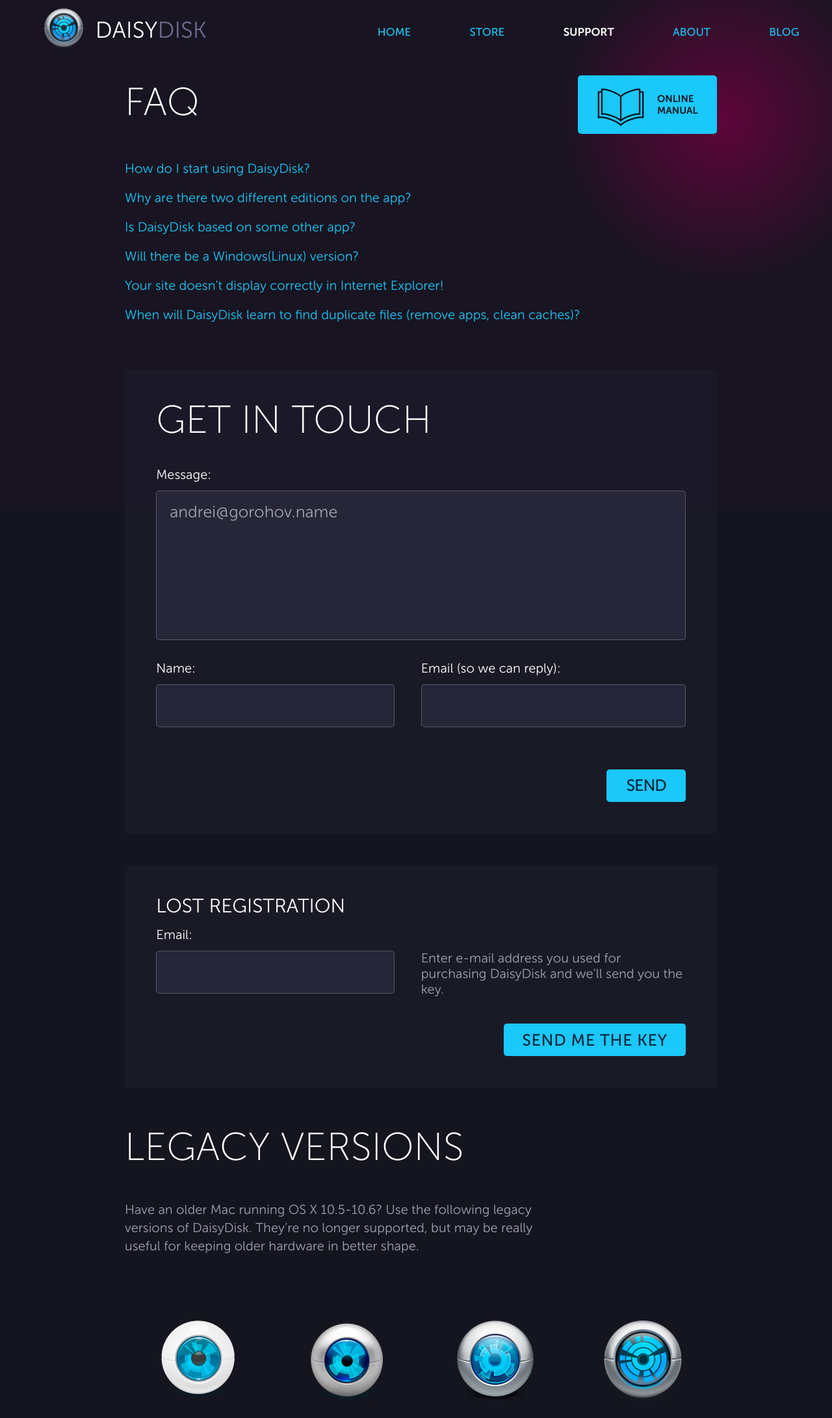
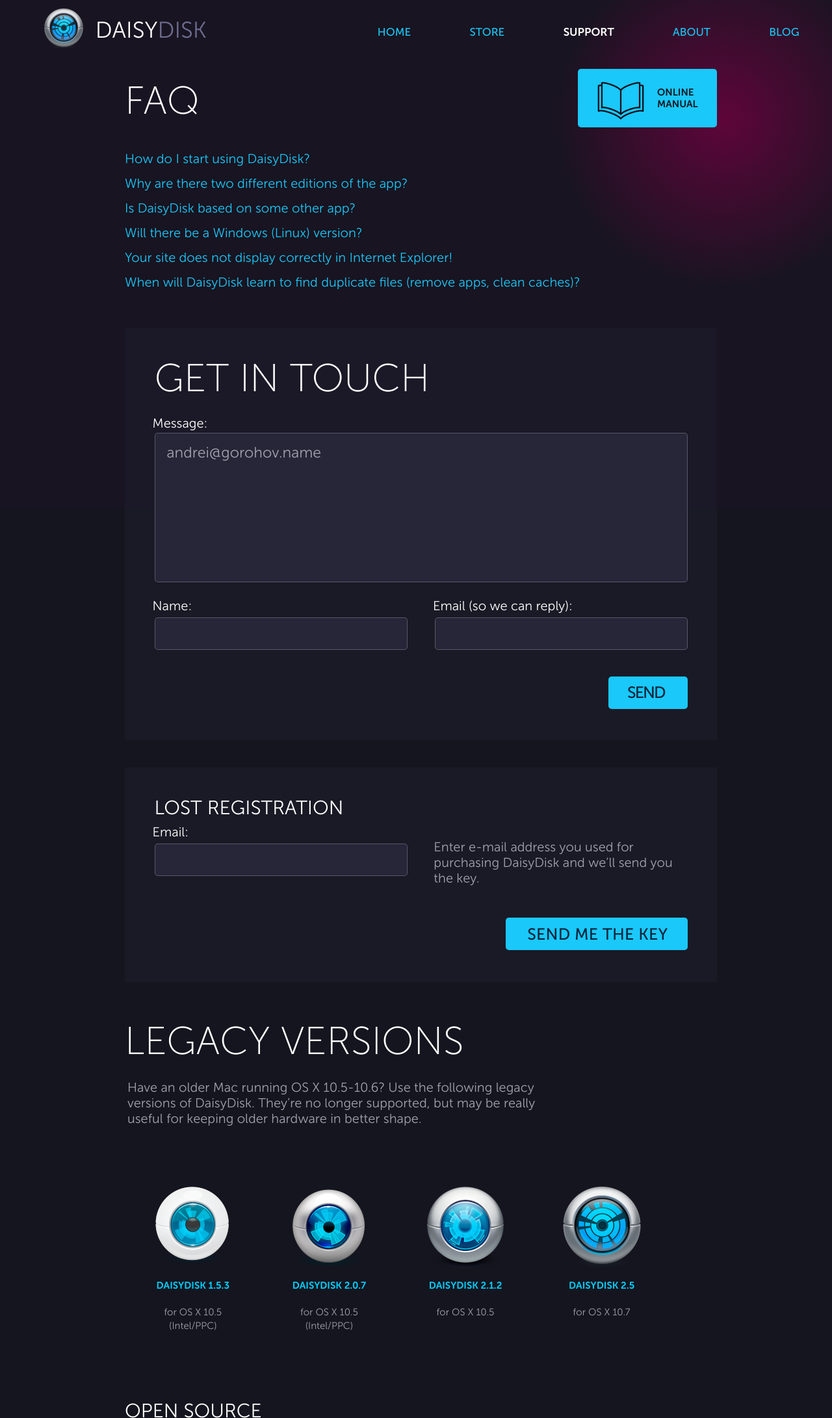
Before and after one commit to coderiver/daisydisk2, a plain HTML site: page support.html in a window 1280 px wide. Shown: the part 17-2199 px from the top of the page at 65% size. Drawn offline with Linux system fonts and the light colour scheme; a script that the page names is missing.

Commit message:
support page - almost pixel perfect

```diff
--- a/js/common.js
+++ b/js/common.js
@@ -91,6 +91,22 @@ head.ready(function() {
 			$(this).prev().removeClass('is-active');
 		});
 
+		//store page select
+		function showCountryList(elem) {
+			elem.find('.country').toggleClass('is-visible');
+			elem.toggleClass('is-active');
+		}
+
+		$('#worldMap').click(function() {
+			showCountryList($(this));
+			return false;
+		});
+
+		$('#countryList').click(function() {
+			showCountryList($(this));
+			return false;
+		});
+
 		$('#worldMap').find('.country a').click(function() {
 			var countryChange = $(this).data('name');
 			var currencyChange = $(this).data('currency');
@@ -103,21 +119,6 @@ head.ready(function() {
 			$('.product__info').find('.price').text(priceChange);
 		});
 
-		function showCountryList() {
-			$(this).find('.country').toggleClass('is-visible');
-			$(this).toggleClass('is-active');
-			return false;
-		}
-
-		//store page select
-		$('#worldMap').click(function() {
-			showCountryList();
-		});
-
-		$('#countryList').click(function() {
-			showCountryList();
-		});
-
 		$('#countryList').find('.country a').click(function(event) {
 			var countryChange = $(this).data('name');
 			var chosen = $('#countryList').children('.chosen');
--- a/sass/_inner.sass
+++ b/sass/_inner.sass
@@ -20,46 +20,56 @@
 	position: relative
 	padding: 0 13.8% 0 15%
 	.inner__ttl
-		padding-top: 35px
+		padding-top: 25px
 		+clr
 	.inner__faq
+		float: left
+		padding-top: 20px
+		text-transform: uppercase
 		font-size: 60px
 		color: #fff
-		float: left
-		text-transform: uppercase
+		line-height: 1
 		+mus100
 	.inner__manual
 		float: right
 	.inner__ask
-		margin: 40px 0 70px 0
+		margin: 31px 0 50px 0
 	.ask__list-item
-		margin-bottom: 17px
-		font-size: 20px
-		color: $blue
+		line-height: 36px
 		cursor: pointer
-		+mus300
-		&:hover
-			color: $neon
-		.is-active
-			color: #FFF
-			+mus700
+		span
+			font-size: 20px
+			color: $blue
+			+mus300
+			&:hover
+				color: $neon
+		&.is-active
+			margin-top: -3px
+			span
+				display: inline-block
+				color: #FFF
+				+mus700
+				&:hover
+					color: #FFF
 	.ask__answered
-		margin: 30px 0 45px
 		background-color: rgba(#222230, .4)
+		margin-bottom: 30px
 		+mus300
 		p
-			padding: 2.6483% 3.1779% 2.6483% 5.29661%
+			padding: 4% 4% 3% 5%
 			font-size: 20px
 			color: #fff
-			line-height: 1.2
+			line-height: 24px
 	.inner__form
-		margin-bottom: 50px
+		margin-bottom: 42px
 		background-color: rgba(#222230, .4)
+		&.last
+			margin-bottom: 62px
 	.formReg
-		padding: 5.29661%
+		padding: 5.3% 5%
 		+clr
 		.textarea
-			margin: 0 0 25px 0
+			margin: 0 0 18px 0
 		.btnSend
 			float: right
 		.input
@@ -71,20 +81,20 @@
 		padding-bottom: 70px
 		+s-ttl
 	.formReg__ttl
-		margin-bottom: 40px
+		margin-bottom: 25px
 		line-height: 1
 		+ttl
 		&.center
 			text-align: center
 	.formReg__desc
-		margin-bottom: 10px
+		margin-left: -3px
 		font-size: 20px
 		color: #fff
 		+mus300
 		&.is-active
 			+mus700
 	.formReg__input
-		margin-bottom: 40px
+		margin-bottom: 41px
 		+clr
 	.formReg__warning
 		padding-right: 65px
@@ -95,8 +105,10 @@
 	.input__row
 		float: left
 		width: 50%
-		padding-right: 5%
+		padding-right: 2.5%
 		+box
+		input
+			margin-top: 3px
 		&.nopad
 			padding: 0
 		&.wbigchange
@@ -105,43 +117,52 @@
 			width: 39.2%
 		&:last-child
 			float: right
-			padding-right: 0
+			padding: 0 0 0 2.6%
 	.formLost
-		padding: 5.29661%
+		padding: 5.3% 5%
 		+clr
 		.input__row
 			float: left
 		.btnSend
 			float: right
+		.formReg__input
+			margin-bottom: 48px
 	.formLost__ttl
-		margin-bottom: 15px
+		margin-bottom: 8px
 		line-height: 1
 		+s-ttl
 	.formLost__txt
 		width: 50%
 		float: right
-		padding-top: 38px
+		padding: 25px 0 0 2.4%
 		font-size: 20px
 		line-height: 1.2
 		color: $lightViolet
 		+mus300
+		+box
 	.version__ttl
-		margin-bottom: 40px
+		margin-bottom: 29px
+		line-height: 1
 		+ttl
 	.version__txt
 		width: 73%
-		margin-bottom: 50px
+		margin-bottom: 42px
+		padding-left: 4px
 		font-size: 20px
 		color: $lightViolet
+		line-height: 24px
 		+mus300
 	.version__choose
 		display: table
+		width: 92%
+		margin-bottom: 50px
+	.wrapper__disk
 		width: 100%
-		margin-bottom: 65px
+		height: 142px
 	.choose__item
 		text-align: center
 		display: table-cell
-		width: 25%
+		width: 23%
 		&:hover
 			background-color: #21212f
 		a
@@ -158,8 +179,7 @@
 		color: $lightViolet
 		+mus300
 	.choose__disk
-		min-height: 127px
-		margin: 0 auto 30px
+		margin: 0 auto
 	.choose__disk-first
 		+s(daisydisk1)
 	.choose__disk-second
@@ -173,6 +193,9 @@
 	.source__ttl
 		padding-bottom: 15px
 		+ttl
+		&.small
+			padding-bottom: 30px
+			+s-ttl
 	.source__txt
 		padding: 0 33px 0 4px
 		font-size: 20px
@@ -183,6 +206,8 @@
 			color: #00D2FF
 			&:hover
 				color: $neon
+		&.another
+			padding: 0 30px 0 3px
 
 //about us page
 .inner
--- a/sass/_main.sass
+++ b/sass/_main.sass
@@ -376,7 +376,7 @@
 		padding-top: 70px
 		+clr
 		&.inside
-			padding: 4.6vw 0 7vw 5.35vw
+			padding: 4.6% 0 7% 5.4%
 			a
 				text-decoration: none
 	.footer__feedback, .footer__menu
--- a/sass/_modification.sass
+++ b/sass/_modification.sass
@@ -61,14 +61,16 @@
 	@extend .btnManual
 	width: 122px
 	height: 50px
+	padding-right: 6px
 	text-transform: uppercase
 	font-size: 25px
 	color: #07243B
-	letter-spacing: -1px
+	letter-spacing: -2px
 	+mus500
 	&.another
 		width: 280px
-		letter-spacing: 0.7px
+		letter-spacing: 0.2px
+		padding: 0px 0px 0px 3px
 
 //fa-bars
 .fa.fa-bars
@@ -82,8 +84,8 @@
 .textarea
 	width: 100%
 	min-height: 230px
-	padding: 18px 0 18px 20px
-	font-size: 25px
+	padding: 17px 18px
+	font-size: 23px
 	color: $neonGreen
 	border: 1px solid rgba(161,161,175,.4)
 	background-color: rgba(45,45,64,.7)
@@ -101,8 +103,22 @@
 
 //input
 .input
-	@extend .textarea
-	min-height: 50px
+	width: 100%
+	height: 50px
+	padding: 0 18px
+	font-size: 25px
+	color: $neonGreen
+	border: 1px solid rgba(161,161,175,.4)
+	background-color: rgba(45,45,64,.7)
+	@include border-radius(5px)
+	+mus300
+	+box
+	+placeholder-color(#a1a1af)
+	&:focus
+		+transition(all .4s ease)
+		border: 1px solid #b6fa5b
+		background-color: rgba(21,21,31,.7)
+		box-shadow: rgba(21,21,31,.7)
 
 //dropdown
 .select
--- a/sass/_resize.sass
+++ b/sass/_resize.sass
@@ -75,11 +75,14 @@
 		.input__row
 			width: 100%
 			float: none
+			margin-bottom: 20px
 			padding: 0
 			&.wbigchange
 				width: 100%
 			&.wchange
 				width: 100%
+			&:last-child
+				padding: 0
 		.formLost__txt
 			width: 100%
 		.version__txt
@@ -136,6 +139,11 @@
 			padding-top: 20px
 		.formReg__ttl.center
 			font-size: 40px
+		.ask__list-item
+			margin-bottom: 15px
+			line-height: 24px
+		.ask__answered
+			margin-top: 15px
 
 +r(445)
 	.inner
--- a/support.html
+++ b/support.html
@@ -57,32 +57,38 @@
 			</div>
 			<div class="inner__ask">
 				<ul class="ask__list">
-					<li class="ask__list-item">How do I start using DaisyDisk?
+					<li class="ask__list-item">
+						<span>How do I start using DaisyDisk?</span>
 						<div class="ask__answered" hidden>
 							<p>Mac App Store edition of DaisyDisk has a few less features in order to comply with Apple’s app submission policy. Mac App Store users can get these features free of charge by installing standalone version of DaisyDisk along with the one they purchased from Apple.</p>
 						</div>
 					</li>
-					<li class="ask__list-item">Why are there two different editions on the app?
+					<li class="ask__list-item">
+						<span>Why are there two different editions of the app?</span>
 						<div class="ask__answered" hidden>
 							<p>Mac App Store edition of DaisyDisk has a few less features in order to comply with Apple’s app submission policy. Mac App Store users can get these features free of charge by installing standalone version of DaisyDisk along with the one they purchased from Apple.</p>
 						</div>
 					</li>
-					<li class="ask__list-item">Is DaisyDisk based on some other app?
+					<li class="ask__list-item">
+						<span>Is DaisyDisk based on some other app?</span>
 						<div class="ask__answered" hidden>
 							<p>Mac App Store edition of DaisyDisk has a few less features in order to comply with Apple’s app submission policy. Mac App Store users can get these features free of charge by installing standalone version of DaisyDisk along with the one they purchased from Apple.</p>
 						</div>
 					</li>
-					<li class="ask__list-item">Will there be a Windows(Linux) version?
+					<li class="ask__list-item">
+						<span>Will there be a Windows (Linux) version?</span>
 						<div class="ask__answered" hidden>
 							<p>Mac App Store edition of DaisyDisk has a few less features in order to comply with Apple’s app submission policy. Mac App Store users can get these features free of charge by installing standalone version of DaisyDisk along with the one they purchased from Apple.</p>
 						</div>
 					</li>
-					<li class="ask__list-item">Your site doesn't display correctly in Internet Explorer!
+					<li class="ask__list-item">
+						<span>Your site does not display correctly in Internet Explorer!</span>
 						<div class="ask__answered" hidden>
 							<p>Mac App Store edition of DaisyDisk has a few less features in order to comply with Apple’s app submission policy. Mac App Store users can get these features free of charge by installing standalone version of DaisyDisk along with the one they purchased from Apple.</p>
 						</div>
 					</li>
-					<li class="ask__list-item">When will DaisyDisk learn to find duplicate files (remove apps, clean caches)?
+					<li class="ask__list-item">
+						<span>When will DaisyDisk learn to find duplicate files (remove apps, clean caches)?</span>
 						<div class="ask__answered" hidden>
 							<p>Mac App Store edition of DaisyDisk has a few less features in order to comply with Apple’s app submission policy. Mac App Store users can get these features free of charge by installing standalone version of DaisyDisk along with the one they purchased from Apple.</p>
 						</div>
@@ -107,7 +113,7 @@
 					<button class="btnSend" type="submit">Send</button>
 				</form>
 			</div>
-			<div class="inner__form">
+			<div class="inner__form last">
 				<form class="formLost">
 					<p class="formLost__ttl">Lost Registration</p>
 					<div class="formReg__input">
@@ -126,7 +132,9 @@
 				<ul class="version__choose">
 					<li class="choose__item">
 						<a href="#">
-							<div class="choose__disk choose__disk-first"></div>
+							<div class="wrapper__disk">
+								<div class="choose__disk choose__disk-first"></div>
+							</div>
 							<p class="choose__name">DaisyDisk 1.5.3</p>
 							<p class="choose__desc">for OS X 10.5</p>
 							<p class="choose__desc">(Intel/PPC)</p>
@@ -134,7 +142,9 @@
 					</li>
 					<li class="choose__item">
 						<a href="#">
-							<div class="choose__disk choose__disk-second"></div>
+							<div class="wrapper__disk">
+								<div class="choose__disk choose__disk-second"></div>
+							</div>
 							<p class="choose__name">DaisyDisk 2.0.7</p>
 							<p class="choose__desc">for OS X 10.5</p>
 							<p class="choose__desc">(Intel/PPC)</p>
@@ -142,14 +152,18 @@
 					</li>
 					<li class="choose__item">
 						<a href="#">
-							<div class="choose__disk choose__disk-third"></div>
+							<div class="wrapper__disk">
+								<div class="choose__disk choose__disk-third"></div>
+							</div>
 							<p class="choose__name">DaisyDisk 2.1.2</p>
 							<p class="choose__desc">for OS X 10.5</p>
 						</a>
 					</li>
 					<li class="choose__item">
 						<a href="#">
-							<div class="choose__disk choose__disk-fourth"></div>
+							<div class="wrapper__disk">
+								<div class="choose__disk choose__disk-fourth"></div>
+							</div>
 							<p class="choose__name">DaisyDisk 2.5</p>
 							<p class="choose__desc">for OS X 10.7</p>
 						</a>
@@ -157,8 +171,8 @@
 				</ul>
 			</div>
 			<div class="inner__source">
-				<p class="source__ttl">Open Source</p>
-				<p class="source__txt">DaisyDisk uses a custom in-app feedback component, <a href="#">DFeedback</a>, which is freely available at GitHub under a nonrestrictive MIT license. DaisyDisk uses the following freely available code and frameworks: <a href="#">Sparkle</a> by Andy Matuschak, <a href="#">MGViewAnimation</a> by Matt Gemmell, <a href="#">LetsMove</a> by Potion Factory,</p>
+				<p class="source__ttl small">Open Source</p>
+				<p class="source__txt another">DaisyDisk uses a custom in-app feedback component, <a href="#">DFeedback</a>, which is freely available at GitHub under a nonrestrictive MIT license. DaisyDisk uses the following freely available code and frameworks: <a href="#">Sparkle</a> by Andy Matuschak, <a href="#">MGViewAnimation</a> by Matt Gemmell, <a href="#">LetsMove</a> by Potion Factory,</p>
 			</div>
 		</div>
 		<!-- end inner -->
```
Also changed, not shown: css/screen.css.
